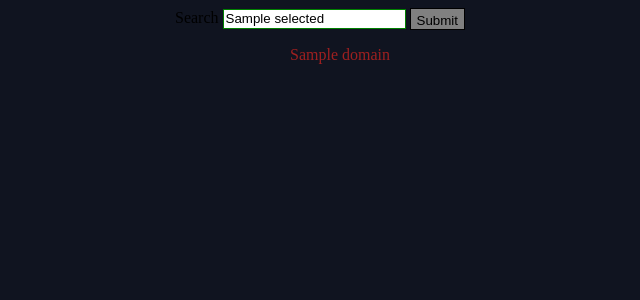
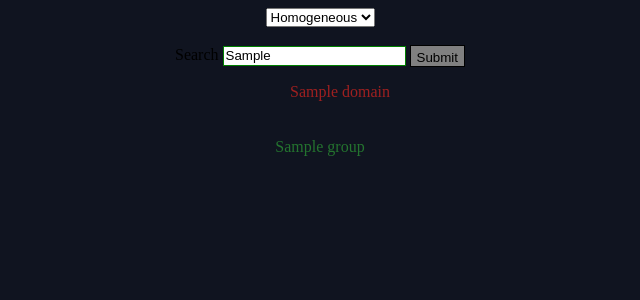
Before and after one commit to rohanj-02/IR-Project, a Flask app: template templates/index.html in a window 1280 px wide. Shown: the top 300 px of the page, without its empty margins (320-960 px from the left). Run offline with Flask 2, Linux system fonts and the light colour scheme; the template is opened without the code that fills it: most values are stand-ins (such as "Sample title", 1, 10 or a date in 2020); parts of the project's set-up code (start-up, migrations or seed data) failed here and were passed over.

Commit message:
Final Commit

```diff
--- a/SearchBox.py
+++ b/SearchBox.py
@@ -33,13 +33,17 @@ with open("AllDomains.pkl","rb") as file:
 
 @app.route('/',methods = ['GET','POST'])
 def home():
-    selected = domains[0]
+    selected_domain = domains[0]
     print("hello")
+    groups = []
     if request.method=='POST':
         domain = request.form['search-input']
-        selected = domain
-        print(get_domain_networks(selected))
-    return render_template('index.html',domains=domains,selected=selected)
+        model = request.form['model']
+        selected_domain = domain
+        groups = get_domain_networks(selected_domain,model)
+        groups=[','.join(group) for group in groups]
+
+    return render_template('index.html',domains=domains,selected_domain=selected_domain,groups=groups)
 
 
 
--- a/templates/index.html
+++ b/templates/index.html
@@ -9,10 +9,16 @@
 <body style="background-color: rgb(16, 20, 32); font-family: Ubuntu;">
     <div class='form' style="text-align: center;">
     <form action="/" method = "post">
-
+    <div class="select-type">
+        <select name="model" action="/">
+            <option value="true">Homogeneous</option>
+            <option value="false">Hetrogenous</option>
+        </select>
+    </div>
+    <br>
     <div class="search-wrapper">
         <label for="search">Search</label>
-        <input name="search-input" type="search" id="search-input" value="{{selected}}" data-search>
+        <input name="search-input" type="search" id="search-input" value="{{selected_domain}}" data-search>
         <input type="submit" value="Submit" id="search-button" search-button>
     </div>
     <div class="scrollable">
@@ -24,6 +30,16 @@
     </div>
     </form>
     </div>
+    <br>
+    <div class = "groups-table">
+        <table style="text-align:center; margin:auto;">
+            {% for group in groups %}
+            <tr>
+                <td style="color:rgb(36, 116, 47)">{{group}}</td>
+            </tr>
+            {% endfor %}
+        </table>
+    </div>
     <script type="text/javascript" src="static/script.js"></script>
 </body>
 </html>
```
